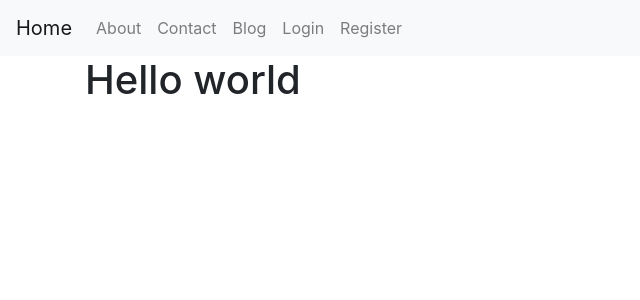
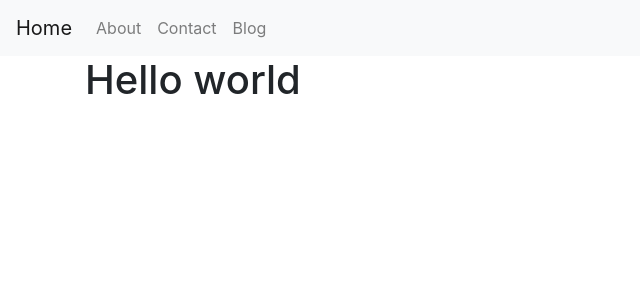
Before and after one commit to minhquang5014/bit-buddy-academy, a Flask app: page / in a window 1280 px wide. Shown: the top 300 px of the page, without its empty margins (0-640 px from the left). Run offline with Flask 3, Linux system fonts and the light colour scheme; some libraries are stand-ins or nearby versions.

Commit message:
fix the main page

```diff
--- a/website/templates/base.html
+++ b/website/templates/base.html
@@ -50,12 +50,6 @@
                     <li class="nav-item">
                         <a class="nav-link" href="/blog">Blog</a>
                     </li>
-                    <li class="nav-item">
-                        <a class="nav-link" href="/login">Login</a>
-                    </li>
-                    <li class="nav-item">
-                        <a class="nav-link" href="/register">Register</a>
-                    </li>
                 </ul>
             </div>
         </nav>
```
